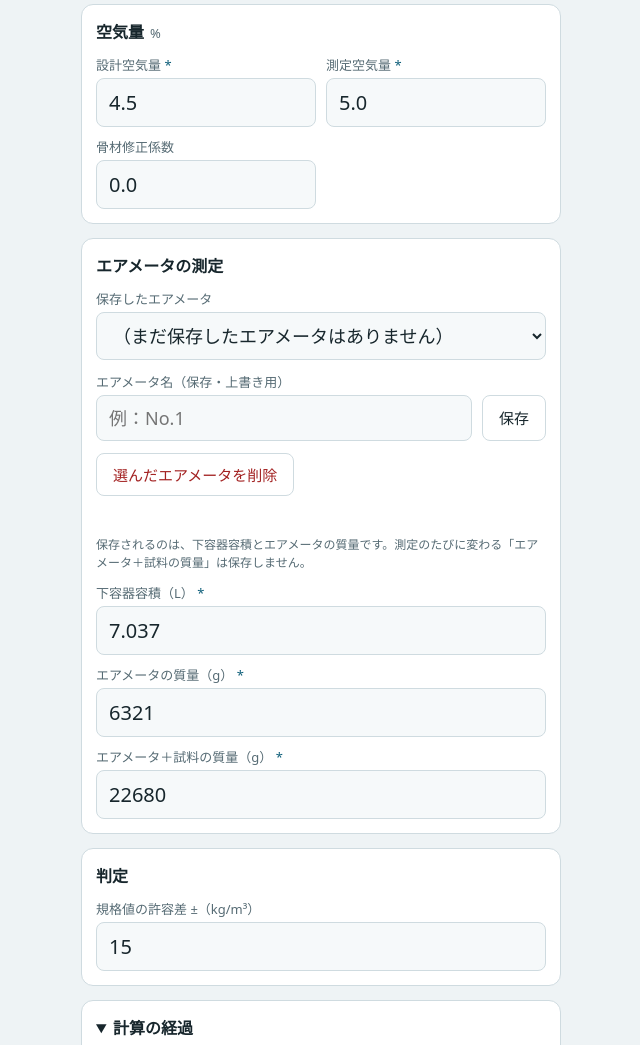
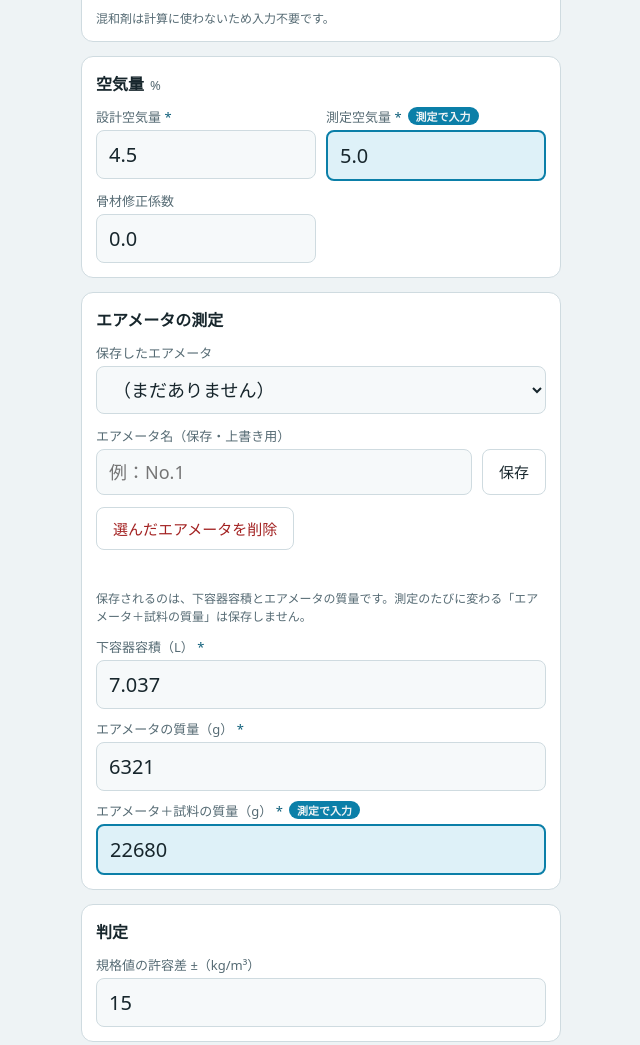
Before and after one commit to kamaboko518-tanabe/unit-water, a plain HTML site: page index.html in a window 1280 px wide. Shown: the part 1011-2056 px from the top of the page, without its empty margins (319-959 px from the left). Drawn offline with Linux system fonts and the light colour scheme.

Commit message:
Add files via upload

```diff
--- a/index.html
+++ b/index.html
@@ -24,6 +24,8 @@
   --ng: #a32222;
   --ng-bg: #f9dede;
   --field: #f6f9fa;
+  --live: #0b7fa8;
+  --live-bg: #def1f8;
   --font: "Noto Sans JP", "Hiragino Sans", "Yu Gothic", system-ui, sans-serif;
 }
 @media (prefers-color-scheme: dark) {
@@ -31,12 +33,14 @@
     color-scheme: dark;
     --bg: #0f171a; --card: #182226; --ink: #e6eef1; --muted: #98aeb7; --line: #2d3f46;
     --accent: #5cbad9; --ok: #7ad79b; --ok-bg: #173a26; --ng: #ff9d9d; --ng-bg: #4a1b1b; --field: #0f171a;
+    --live: #4fc3ea; --live-bg: #123845;
   }
 }
 :root[data-theme="dark"] {
   color-scheme: dark;
   --bg: #0f171a; --card: #182226; --ink: #e6eef1; --muted: #98aeb7; --line: #2d3f46;
   --accent: #5cbad9; --ok: #7ad79b; --ok-bg: #173a26; --ng: #ff9d9d; --ng-bg: #4a1b1b; --field: #0f171a;
+  --live: #4fc3ea; --live-bg: #123845;
 }
 * { box-sizing: border-box; }
 html { -webkit-text-size-adjust: 100%; }
@@ -96,6 +100,13 @@ input[type="text"] { font-size: 1.125rem; }
 .status { margin: 0; font-size: 0.8125rem; color: var(--accent); min-height: 1.2em; }
 button.danger { color: var(--ng); }
 input:focus-visible, select:focus-visible, textarea:focus-visible, button:focus-visible, summary:focus-visible { outline: 3px solid var(--accent); outline-offset: 2px; }
+.live { border: 2px solid var(--live); background: var(--live-bg); }
+.tag {
+  display: inline-block; margin-left: 6px; padding: 1px 8px; border-radius: 999px; font-size: 0.6875rem; font-weight: 700;
+  background: var(--live); color: var(--bg); vertical-align: 1px;
+}
+.legend { display: flex; align-items: center; gap: 8px; margin: 0; font-size: 0.8125rem; color: var(--muted); }
+.legend i { flex: 0 0 auto; width: 22px; height: 16px; border-radius: 4px; border: 2px solid var(--live); background: var(--live-bg); }
 .req::after { content: " *"; color: var(--accent); }
 
 details.card summary { cursor: pointer; font-weight: 700; font-size: 1rem; }
@@ -134,6 +145,8 @@ button {
 
   <form class="wrap" id="f" autocomplete="off" style="gap:14px">
 
+    <p class="legend"><i aria-hidden="true"></i>色のついた枠が、測定のたびに入れる項目です。入れると、上に結果が出ます。</p>
+
     <section class="card">
       <h2>保存した配合<small>この端末に保存</small></h2>
       <label for="mixSel">呼び出す配合
@@ -171,7 +184,7 @@ button {
       <h2>空気量<small>%</small></h2>
       <div class="grid">
         <label for="airD"><span class="req">設計空気量</span><input id="airD" type="number" inputmode="decimal" step="any"></label>
-        <label for="airM"><span class="req">測定空気量</span><input id="airM" type="number" inputmode="decimal" step="any"></label>
+        <label for="airM"><span><span class="req">測定空気量</span><span class="tag">測定で入力</span></span><input id="airM" class="live" type="number" inputmode="decimal" step="any"></label>
         <label for="corr">骨材修正係数<input id="corr" type="number" inputmode="decimal" step="any"></label>
       </div>
     </section>
@@ -195,7 +208,7 @@ button {
       <div class="grid one">
         <label for="vol"><span class="req">下容器容積（L）</span><input id="vol" type="number" inputmode="decimal" step="any"></label>
         <label for="mMeter"><span class="req">エアメータの質量（g）</span><input id="mMeter" type="number" inputmode="decimal" step="any"></label>
-        <label for="mTotal"><span class="req">エアメータ＋試料の質量（g）</span><input id="mTotal" type="number" inputmode="decimal" step="any"></label>
+        <label for="mTotal"><span><span class="req">エアメータ＋試料の質量（g）</span><span class="tag">測定で入力</span></span><input id="mTotal" class="live" type="number" inputmode="decimal" step="any"></label>
       </div>
     </section>
 
@@ -333,7 +346,7 @@ function computeTarget(v) {
       sel.innerHTML = '';
       var o0 = document.createElement('option');
       o0.value = '';
-      o0.textContent = s.items.length ? '（選んでください）' : '（まだ保存した' + c.label + 'はありません）';
+      o0.textContent = s.items.length ? '（選んでください）' : '（まだありません）';
       sel.appendChild(o0);
       s.items.forEach(function (m) {
         var o = document.createElement('option');
```
